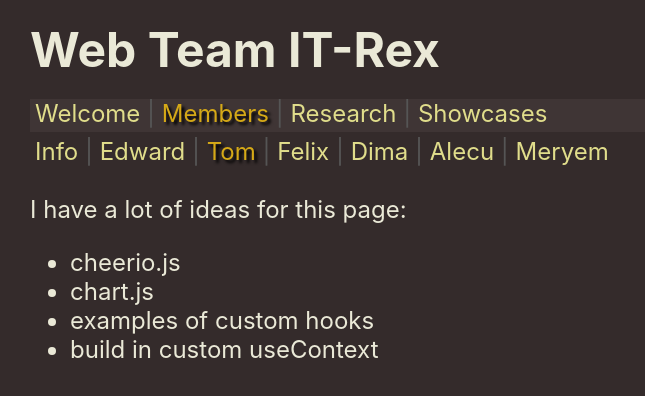
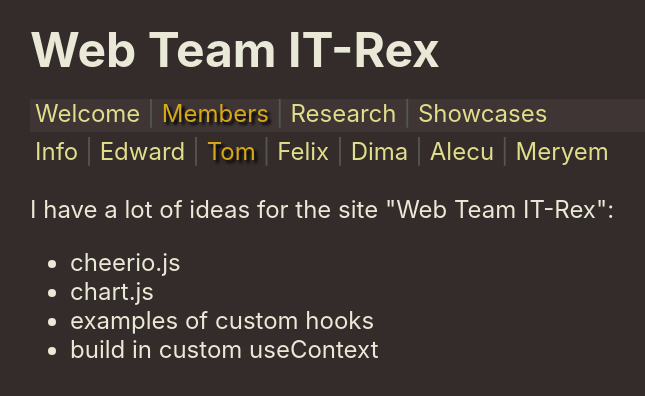
Before and after one commit to Web-Team-IT-Rex/frontend, a React (Vite) app: page /members/tom in a window 1280 px wide. Shown: the top 396 px of the page, without its empty margins (0-645 px from the left). Built offline with nearby package versions, Linux system fonts and the light colour scheme.

Commit message:
siteTitle showing on three pages

```diff
--- a/src/pages/members/PageMembersTom.jsx
+++ b/src/pages/members/PageMembersTom.jsx
@@ -1,7 +1,12 @@
+import { useContext } from 'react';
+import { AppContext } from '../../AppContext';
+
 export const PageMembersTom = () => {
+	const { siteTitle } = useContext(AppContext);
+
 	return (
 		<>
-			<p>I have a lot of ideas for this page:</p>
+			<p>I have a lot of ideas for the site "{siteTitle}":</p>
 			<ul>
 				<li>cheerio.js</li>
 				<li>chart.js</li>
```
